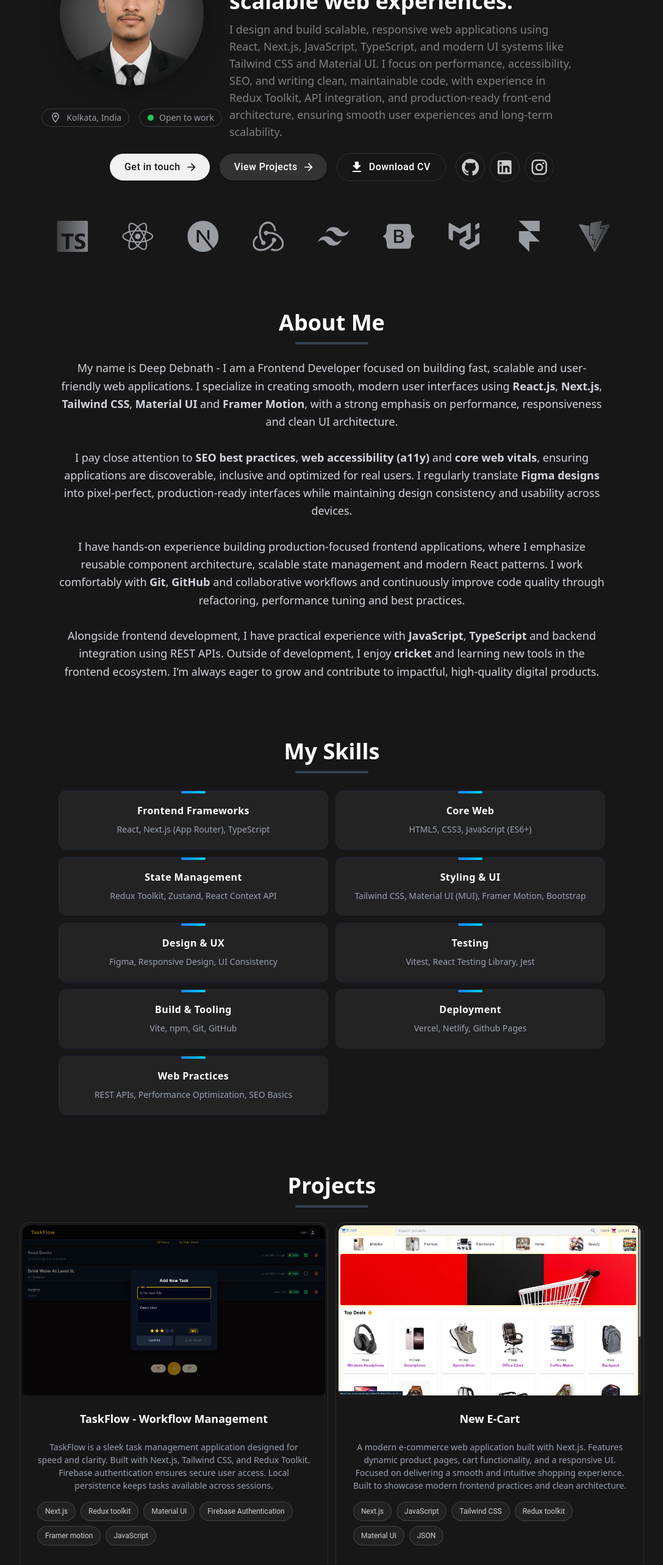
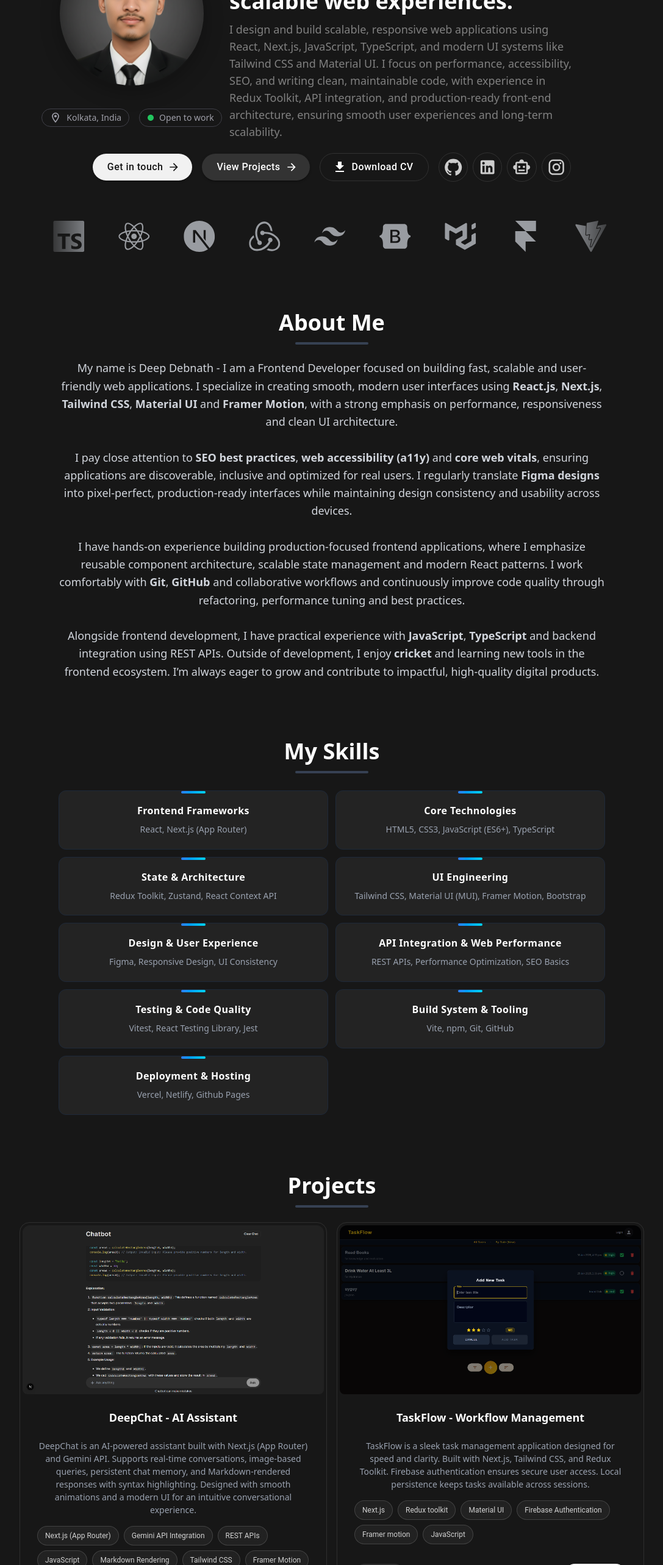
Before and after one commit to Deep-Debnath/portfolio, a Next.js app: page / in a window 1280 px wide. Shown: the part 234-2800 px from the top of the page at 61% size, without its empty margins (96-1183 px from the left). Built offline with nearby package versions, Linux system fonts and the light colour scheme.

Commit message:
more projects page completed

```diff
--- a/app/assets/theme.tsx
+++ b/app/assets/theme.tsx
@@ -2,6 +2,7 @@ import { useEffect, useState } from "react";
 import IconButton from "@mui/material/IconButton";
 import { Brightness2, Sunny } from "@mui/icons-material";
 import { AnimatePresence, motion, Variants } from "framer-motion";
+import { Tooltip } from "@mui/material";
 
 const tran: Variants = {
   initial: {
@@ -46,10 +47,11 @@ export default function Theme({ dark, setDark }: ThemeProps) {
       className="fixed right-5 top-5 z-50 rounded-4xl border transition hover:scale-110"
       style={{ borderColor: dark ? "#313131" : "#bebebe" }}
     >
+      <Tooltip title={`toggle to ${dark ? "light" : "dark"}`} arrow>
         <IconButton
           aria-label="theme"
           onClick={() => setDark(!dark)}
-        sx={{ backdropFilter: "blur(10px)", }}
+          sx={{ backdropFilter: "blur(10px)" }}
         >
           <AnimatePresence mode="wait">
             {dark ? (
@@ -77,6 +79,7 @@ export default function Theme({ dark, setDark }: ThemeProps) {
             )}
           </AnimatePresence>
         </IconButton>
+      </Tooltip>
     </div>
   );
 }
--- a/app/components/contact.tsx
+++ b/app/components/contact.tsx
@@ -110,7 +110,7 @@ export default function Contact({ dark }: { dark: boolean }) {
           }`}
         />
         <p
-          className={`text-sm text-center pb-1 transition duration-300 ${dark ? "text-gray-300" : "text-gray-700"}`}
+          className={`text-sm text-center pb-2 transition duration-300 ${dark ? "text-gray-300" : "text-gray-700"}`}
         >
           Please contact me directly at{" "}
           <a
@@ -250,7 +250,8 @@ export default function Contact({ dark }: { dark: boolean }) {
               type="submit"
               disabled={loading}
               variant="contained"
-              sx={{mx:"10px",
+              sx={{
+                mx: "10px",
                 borderRadius: "999px",
                 padding: "10px",
                 backgroundColor: dark ? "#fff" : "#171717",
--- a/app/components/homebuttons.tsx
+++ b/app/components/homebuttons.tsx
@@ -4,9 +4,10 @@ import {
   GitHub,
   Instagram,
   LinkedIn,
+  SmartToyOutlined,
 } from "@mui/icons-material";
-import { Button, IconButton, Stack } from "@mui/material";
-import { AnimatePresence, motion, Variant, Variants } from "framer-motion";
+import { Button, IconButton, Stack, Tooltip } from "@mui/material";
+import { AnimatePresence, motion, Variants } from "framer-motion";
 import { useState } from "react";
 
 const exitArrow: Variants = {
@@ -155,20 +156,36 @@ export default function Buttons({ dark }: { dark: boolean }) {
 
         <Stack direction="row" spacing={1}>
           {[
-            { icon: GitHub, link: "https://github.com/Deep-Debnath" },
+            {
+              icon: GitHub,
+              link: "https://github.com/Deep-Debnath",
+              tip: "github",
+            },
             {
               icon: LinkedIn,
               link: "https://www.linkedin.com/in/deep-debnath-dev",
+              tip: "linkedin",
+            },
+            {
+              icon: SmartToyOutlined,
+              link: "https://deepchat-assistant.vercel.app",
+              tip: "deepchat",
             },
             {
               icon: Instagram,
               link: "https://www.instagram.com/debnathdeep766",
+              tip: "instagram",
             },
           ].map((Icon, index) => (
+            <Tooltip
+              title={"visit " + Icon.tip}
+              arrow
+              placement="top"
+              key={index}
+            >
               <IconButton
                 href={Icon.link}
                 className="group"
-              key={index}
                 aria-label={Icon.icon.name}
                 sx={{
                   border: "1px solid",
@@ -189,6 +206,7 @@ export default function Buttons({ dark }: { dark: boolean }) {
                   }}
                 />
               </IconButton>
+            </Tooltip>
           ))}
         </Stack>
       </Stack>
--- a/app/components/projects.tsx
+++ b/app/components/projects.tsx
@@ -24,12 +24,9 @@ export default function Projects({ dark }: { dark: boolean }) {
             className={`w-30 h-1 mb-6 relative left-[50%] -translate-x-1/2 transition duration-300 rounded-full ${dark ? "bg-gray-700" : "bg-gray-300"}`}
           />
 
-          <ul className="grid grid-cols-1 md:grid-cols-2 gap-3">
+          <ul className="grid grid-cols-1 md:grid-cols-2 gap-4">
             {myprojects.map(
-              (
-                { title, img, description, github, skills, visit, tooltip },
-                index,
-              ) => (
+              ({ title, img, description, github, skills, visit }, index) => (
                 <li
                   key={index}
                   className={`rounded-2xl p-1 transition-all duration-300 ${dark ? "border border-white/10 hover:border-white/20" : "border border-gray-200 hover:border-gray-300"}  `}
@@ -99,7 +96,6 @@ export default function Projects({ dark }: { dark: boolean }) {
                         </div>
 
                         <div className="flex w-full justify-between mt-4">
-                          <Tooltip title={tooltip} arrow placement="top">
                           <a
                             href={visit}
                             target="_blank"
@@ -107,9 +103,7 @@ export default function Projects({ dark }: { dark: boolean }) {
                           >
                             Visit <Launch fontSize="small" />
                           </a>
-                          </Tooltip>
 
-                          <Tooltip title={tooltip} arrow placement="top">
                           <a
                             href={github}
                             target="_blank"
@@ -117,7 +111,6 @@ export default function Projects({ dark }: { dark: boolean }) {
                           >
                             GitHub <GitHub fontSize="small" />
                           </a>
-                          </Tooltip>
                         </div>
                       </div>
                     </div>
@@ -127,7 +120,6 @@ export default function Projects({ dark }: { dark: boolean }) {
             )}
           </ul>
           <div className="pt-8 flex justify-center">
-            <Tooltip title="Currently under development" placement="top" arrow>
             <a
               href="/more-projects"
               className="group inline-flex items-center gap-2
@@ -145,7 +137,6 @@ export default function Projects({ dark }: { dark: boolean }) {
                 className="group-hover:translate-x-1"
               />
             </a>
-            </Tooltip>
           </div>
         </div>
       </div>
--- a/public/myprojects.tsx
+++ b/public/myprojects.tsx
@@ -1,4 +1,90 @@
 export const myprojects = [
+  {
+    title: "DeepChat - AI Assistant",
+    img: "/deepchat.png",
+    description:
+      "DeepChat is an AI-powered assistant built with Next.js (App Router) and Gemini API. Supports real-time conversations, image-based queries, persistent chat memory, and Markdown-rendered responses with syntax highlighting. Designed with smooth animations and a modern UI for an intuitive conversational experience.",
+    skills: [
+      "Next.js (App Router)",
+      "Gemini API Integration",
+      "REST APIs",
+      "JavaScript",
+      "Markdown Rendering",
+      "Tailwind CSS",
+      "Framer Motion",
+    ],
+
+    visit: "https://deepchat-assistant.vercel.app",
+    github: "https://github.com/Deep-Debnath/Gemini-clone",
+  },
+  {
+    title: "TaskFlow - Workflow Management",
+    img: "/Taskflow.png",
+    description:
+      "TaskFlow is a sleek task management application designed for speed and clarity. Built with Next.js, Tailwind CSS, and Redux Toolkit. Firebase authentication ensures secure user access. Local persistence keeps tasks available across sessions.",
+    skills: [
+      "Next.js",
+      "Redux toolkit",
+      "Material UI",
+      "Firebase Authentication",
+      "Framer motion",
+      "JavaScript",
+    ],
+    visit: "https://workflow-gilt-five.vercel.app",
+    github: "https://github.com/Deep-Debnath/workflow",
+  },
+  {
+    title: "New E-Cart",
+    img: "/E-cart.png",
+    description:
+      "A modern e-commerce web application built with Next.js. Features dynamic product pages, cart functionality, and a responsive UI. Focused on delivering a smooth and intuitive shopping experience. Built to showcase modern frontend practices and clean architecture.",
+    skills: [
+      "Next.js",
+      "JavaScript",
+      "Tailwind CSS",
+      "Redux toolkit",
+      "Material UI",
+      "JSON",
+    ],
+    visit: "https://new-e-cart.vercel.app",
+    github: "https://github.com/Deep-Debnath/New-E-Cart",
+  },
+  {
+    title: "Personal Portfolio",
+    img: "/portfolio_1.png",
+    description:
+      "A modern personal portfolio website built with Next.js. Styled using Tailwind CSS and MUI for a clean, responsive design. Smooth animations are powered by Framer Motion. Showcases my skills, projects, and professional background.",
+    skills: [
+      "Next.js",
+      "Tailwind CSS",
+      "Framer motion",
+      "Material UI",
+      "Vercel",
+    ],
+    visit: "https://my-portfolio-7432.vercel.app",
+    github: "https://github.com/Deep-Debnath/my-portfolio",
+  },
+];
+
+export const moreprojects = [
+  {
+    title: "DeepChat - AI Assistant",
+    img: "/deepchat.png",
+    description:
+      "DeepChat is an AI-powered assistant built with Next.js (App Router) and Gemini API. Supports real-time conversations, image-based queries, persistent chat memory, and Markdown-rendered responses with syntax highlighting. Designed with smooth animations and a modern UI for an intuitive conversational experience.",
+    skills: [
+      "Next.js (App Router)",
+      "Gemini API Integration",
+      "REST APIs",
+      "JavaScript",
+      "Markdown Rendering",
+      "Tailwind CSS",
+      "Framer Motion",
+    ],
+
+    visit: "https://deepchat-assistant.vercel.app",
+    github: "https://github.com/Deep-Debnath/Gemini-clone",
+  },
   {
     title: "TaskFlow - Workflow Management",
     img: "/Taskflow.png",
@@ -54,82 +140,6 @@ export const myprojects = [
     skills: ["React", "React Flow", "JavaScript", "Tailwind CSS", "Python"],
     // visit: "https://your-live-link.com",
     // github: "https://github.com/yourname/workflow-canvas",
-    buttons: "disabled",
-    tooltip: "Currently unavailable",
+    tooltip: "Coming soon",
   },
 ];
-
-export const moreprojects = [
-  {
-    title: "TaskFlow - Workflow Management",
-    img: "/Taskflow.png",
-    description:
-      "TaskFlow is a sleek task management application designed for speed and clarity. Built with Next.js, Tailwind CSS, and Redux Toolkit. Firebase authentication ensures secure user access. Local persistence keeps tasks available across sessions.",
-    skills: [
-      "Next.js",
-      "Redux toolkit",
-      "Material UI",
-      "Firebase Authentication",
-      "Framer motion",
-      "JavaScript",
-    ],
-    visit: "https://workflow-gilt-five.vercel.app",
-    github: "https://github.com/Deep-Debnath/workflow",
-  },
-  {
-    title: "New E-Cart",
-    img: "/E-cart.png",
-    description:
-      "A modern e-commerce web application built with Next.js. Features dynamic product pages, cart functionality, and a responsive UI. Focused on delivering a smooth and intuitive shopping experience. Built to showcase modern frontend practices and clean architecture.",
-    skills: [
-      "Next.js",
-      "JavaScript",
-      "Tailwind CSS",
-      "Redux toolkit",
-      "Material UI",
-      "JSON",
-    ],
-    visit: "https://new-e-cart.vercel.app",
-    github: "https://github.com/Deep-Debnath/New-E-Cart",
-  },
-  {
-    title: "Personal Portfolio",
-    img: "/portfolio_1.png",
-    description:
-      "A modern personal portfolio website built with Next.js. Styled using Tailwind CSS and MUI for a clean, responsive design. Smooth animations are powered by Framer Motion. Showcases my skills, projects, and professional background.",
-    skills: [
-      "Next.js",
-      "Tailwind CSS",
-      "Framer motion",
-      "Material UI",
-      "Vercel",
-    ],
-    visit: "https://my-portfolio-7432.vercel.app",
-    github: "https://github.com/Deep-Debnath/my-portfolio",
-  },
-  {
-    title: "FolwForge - NodeFlow Editor",
-    img: "/n8n.png",
-    description:
-      "A node-based visual automation editor inspired by Zapier Canvas. Allows users to build workflows by connecting draggable nodes. Supports dynamic inputs, transformations, and outputs. Built to demonstrate complex UI state and flow-based logic.",
-    skills: ["React", "React Flow", "JavaScript", "Tailwind CSS", "Python"],
-    // visit: "https://your-live-link.com",
-    // github: "https://github.com/yourname/workflow-canvas",
-    tooltip: "Currently unavailable",
-  },
-  {
-    title: "Gemini Chat Bot",
-    img: "/gemini-chatbot.png",
-    description:
-      "Gemini Chat App- A sleek AI-powered chat app built with Next.js and Gemini API. Experience real-time conversations, smooth UI animations, and persistent memory",
-    skills: [
-      "React",
-      "API Integration",
-      "Gemini Api",
-      "JavaScript",
-      "UI Design",
-    ],
-    visit: "https://gemini-clone-5csw.vercel.app",
-    github: "https://github.com/Deep-Debnath/Gemini-clone",
-  },
-];
--- a/public/skillIs.tsx
+++ b/public/skillIs.tsx
@@ -74,39 +74,39 @@ const skillIcons: Skill[] = [
 const skills = [
   {
     title: "Frontend Frameworks",
-    skills: "React, Next.js (App Router), TypeScript",
+    skills: "React, Next.js (App Router)",
   },
   {
-    title: "Core Web",
-    skills: "HTML5, CSS3, JavaScript (ES6+)",
+    title: "Core Technologies",
+    skills: "HTML5, CSS3, JavaScript (ES6+), TypeScript",
   },
   {
-    title: "State Management",
+    title: "State & Architecture",
     skills: "Redux Toolkit, Zustand, React Context API",
   },
   {
-    title: "Styling & UI",
+    title: "UI Engineering",
     skills: "Tailwind CSS, Material UI (MUI), Framer Motion, Bootstrap",
   },
   {
-    title: "Design & UX",
+    title: "Design & User Experience",
     skills: "Figma, Responsive Design, UI Consistency",
   },
   {
-    title: "Testing",
+    title: "API Integration & Web Performance",
+    skills: "REST APIs, Performance Optimization, SEO Basics",
+  },
+  {
+    title: "Testing & Code Quality",
     skills: "Vitest, React Testing Library, Jest",
   },
   {
-    title: "Build & Tooling",
+    title: "Build System & Tooling",
     skills: "Vite, npm, Git, GitHub",
   },
   {
-    title: "Deployment",
+    title: "Deployment & Hosting",
     skills: "Vercel, Netlify, Github Pages",
-  },
-  {
-    title: "Web Practices",
-    skills: "REST APIs, Performance Optimization, SEO Basics",
   },
 ];
 
```
Also changed, not shown: app/more-projects/page.tsx (+10 -2 lines), public/deepchat.png (added). Lines whose indentation alone changed are shown as unchanged.
